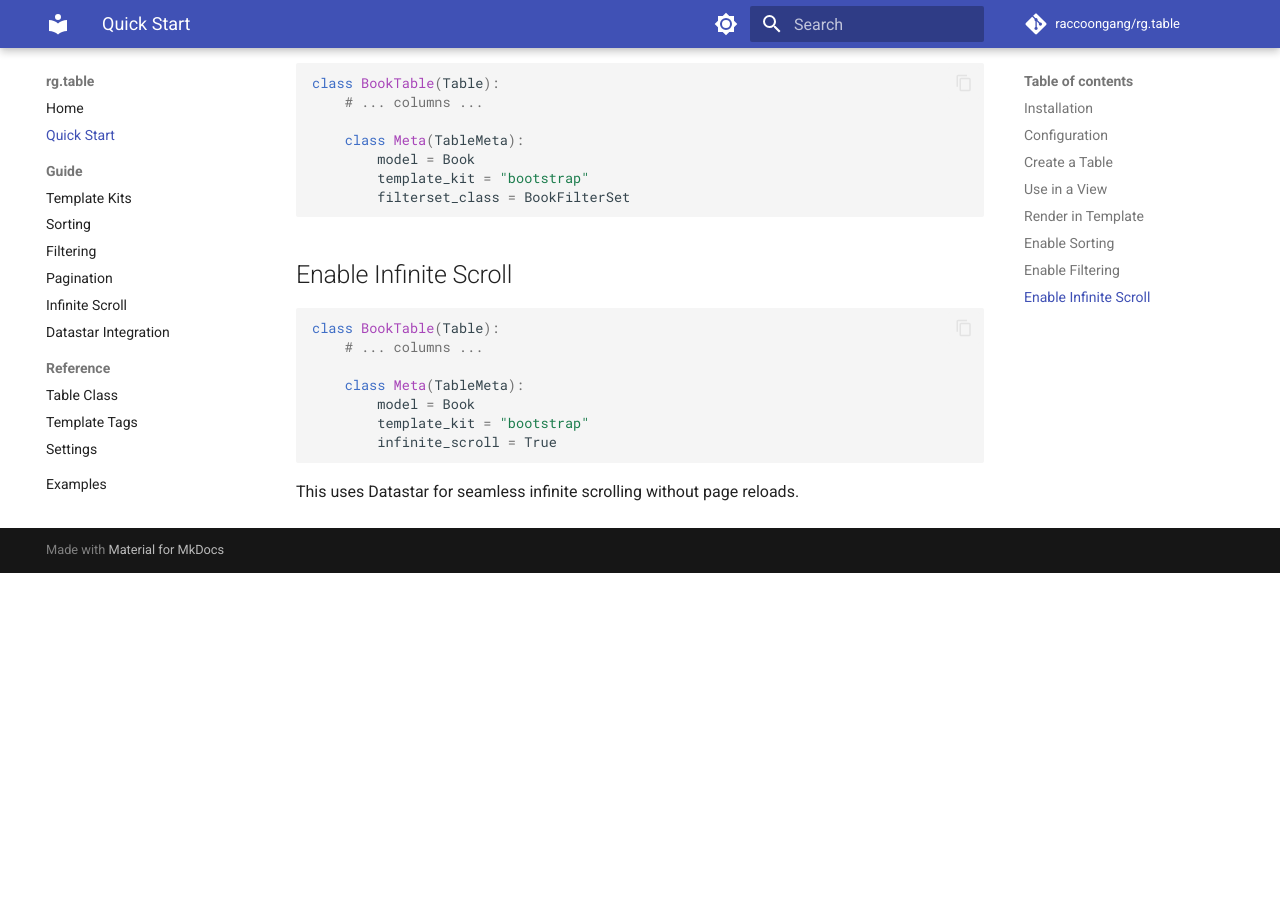
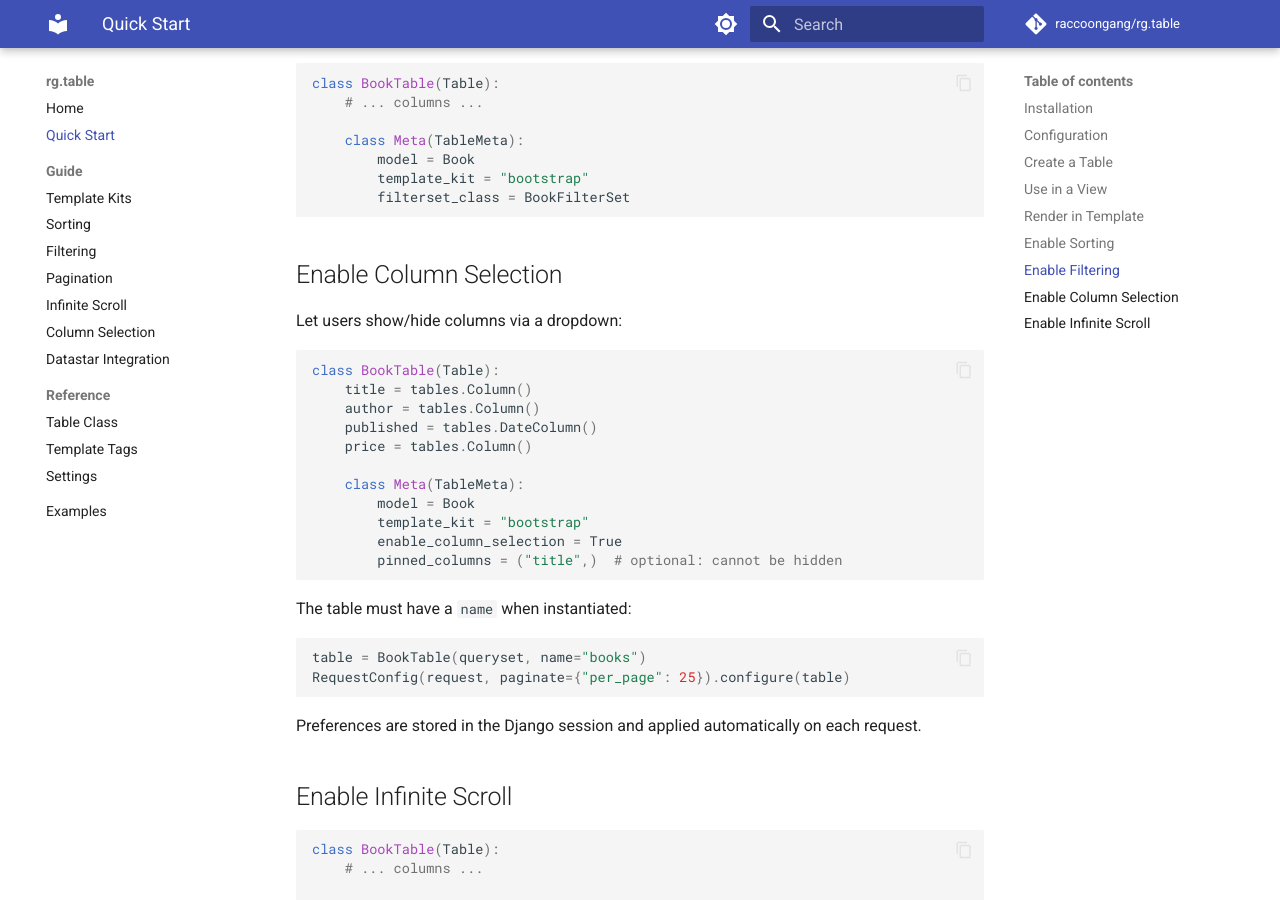
Before and after one commit to raccoongang/rg.table, an MkDocs documentation site: the page built from docs/quickstart.md, in a window 1280 px wide and 900 px high, scrolled down 2419 px. Built offline with MkDocs 1.6.1 and Material for MkDocs 9.7.7, drawn with Linux system fonts in a browser that asks for light colours; comment, search, counter and statistics services are not loaded; before the commit the page ends 2992 px from its top, so only the background shows below that.

Commit message:
Docs about column selection.

````diff
--- a/docs/quickstart.md
+++ b/docs/quickstart.md
@@ -126,6 +126,33 @@ class BookTable(Table):
         filterset_class = BookFilterSet
 ```
 
+## Enable Column Selection
+
+Let users show/hide columns via a dropdown:
+
+```python
+class BookTable(Table):
+    title = tables.Column()
+    author = tables.Column()
+    published = tables.DateColumn()
+    price = tables.Column()
+
+    class Meta(TableMeta):
+        model = Book
+        template_kit = "bootstrap"
+        enable_column_selection = True
+        pinned_columns = ("title",)  # optional: cannot be hidden
+```
+
+The table must have a `name` when instantiated:
+
+```python
+table = BookTable(queryset, name="books")
+RequestConfig(request, paginate={"per_page": 25}).configure(table)
+```
+
+Preferences are stored in the Django session and applied automatically on each request.
+
 ## Enable Infinite Scroll
 
 ```python
--- a/mkdocs.yml
+++ b/mkdocs.yml
@@ -54,6 +54,7 @@ nav:
       - Filtering: guide/filtering.md
       - Pagination: guide/pagination.md
       - Infinite Scroll: guide/infinite-scroll.md
+      - Column Selection: guide/column-selection.md
       - Datastar Integration: guide/datastar.md
   - Reference:
       - Table Class: reference/table.md
````
Also changed, not shown: docs/examples.md (+4 -0 lines), docs/guide/column-selection.md (added, +106 -0 lines), docs/guide/template-kits.md (+1 -0 lines), docs/index.md (+12 -0 lines), docs/reference/table.md (+15 -12 lines).
